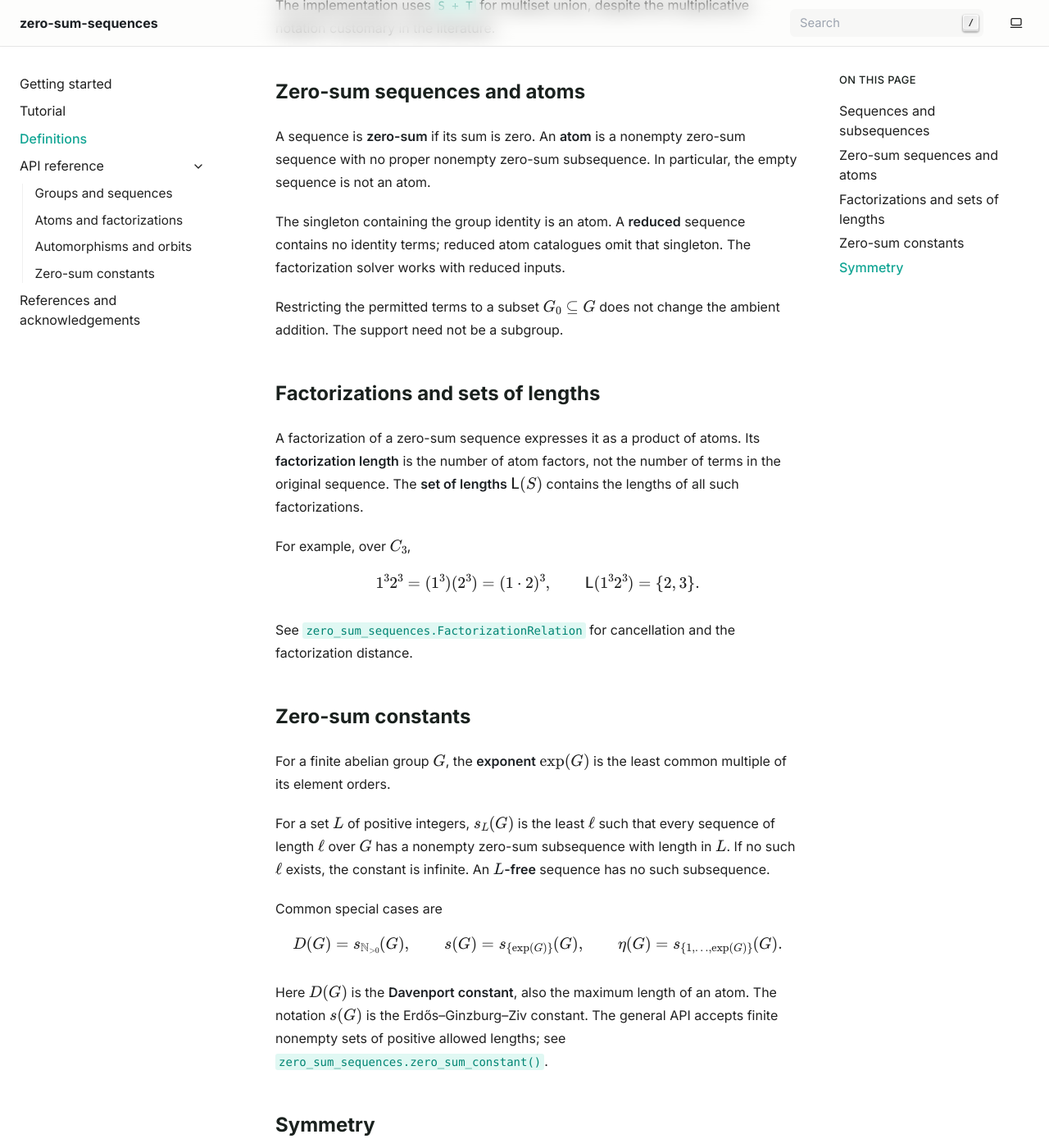
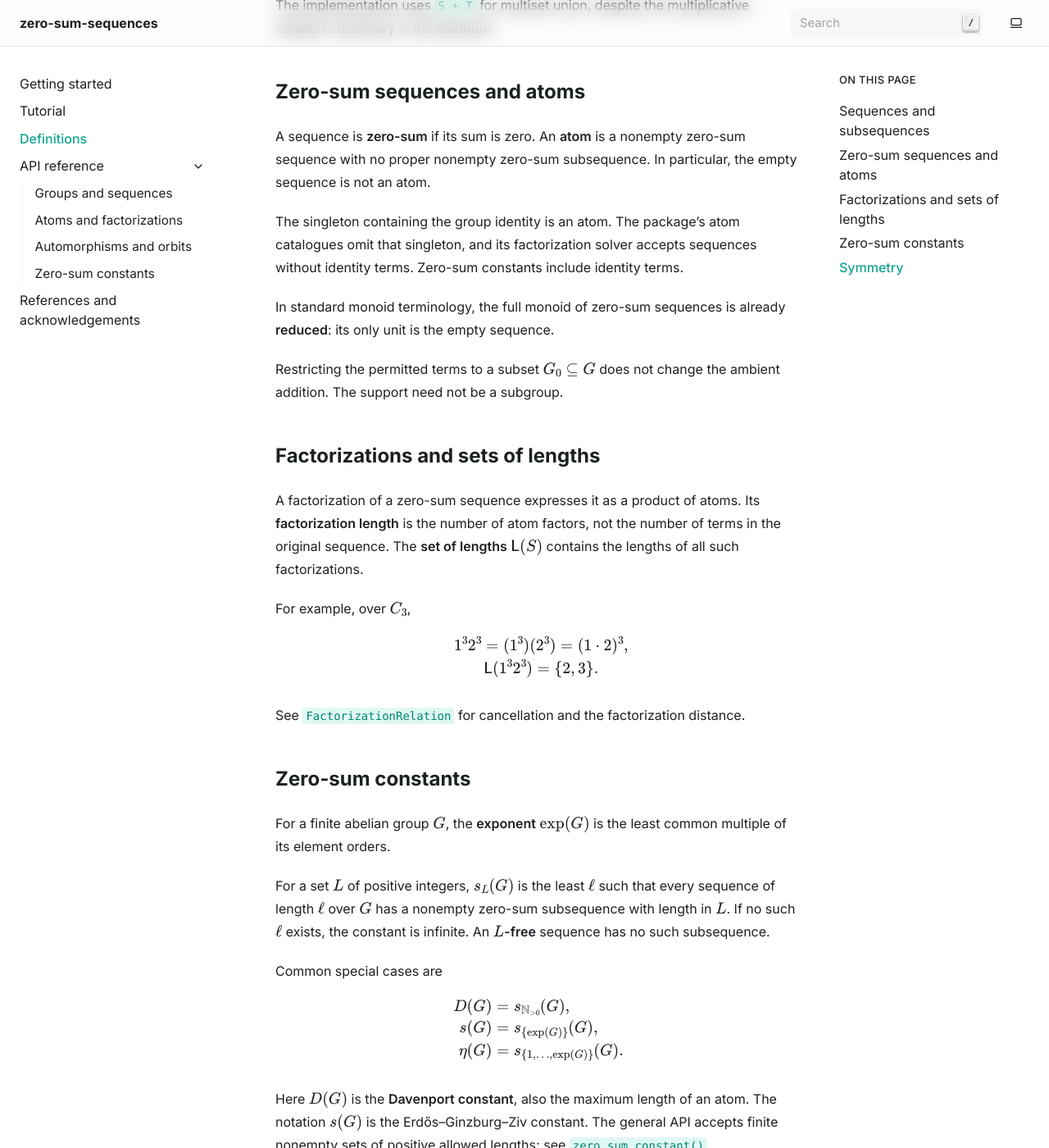
Before and after one commit to behackl/zero-sum-sequences, a Sphinx documentation site: the page built from docs/definitions.md, in a window 1280 px wide and 1400 px high, scrolled down 561 px. Shown: the whole window at 82% size. Built offline with Sphinx 7.4.7, drawn with Linux system fonts in a browser that asks for light colours; cross-references to code outside the pages are shown as plain code.

Commit message:
Refresh Shibuya docs after the library rebase
Correct identity-term terminology and completeness guidance, clarify development installation, remove obsolete audit/rebase instructions, and make displayed definitions readable on mobile. Include documentation sources in sdists while excluding generated builds.

Validation: warning-as-error HTML and 26 doctests; 13-page internal-link check; root/subdirectory browser navigation, downloads, MathJax and mobile layouts; wheel/sdist builds, extracted-sdist documentation builds, and isolated fresh-wheel smoke checks.

```diff
--- a/docs/definitions.md
+++ b/docs/definitions.md
@@ -25,9 +25,12 @@ A sequence is **zero-sum** if its sum is zero. An **atom** is a nonempty
 zero-sum sequence with no proper nonempty zero-sum subsequence. In
 particular, the empty sequence is not an atom.
 
-The singleton containing the group identity is an atom. A **reduced**
-sequence contains no identity terms; reduced atom catalogues omit that
-singleton. The factorization solver works with reduced inputs.
+The singleton containing the group identity is an atom. The package's
+atom catalogues omit that singleton, and its factorization solver accepts
+sequences without identity terms. Zero-sum constants include identity terms.
+
+In standard monoid terminology, the full monoid of zero-sum sequences is
+already **reduced**: its only unit is the empty sequence.
 
 Restricting the permitted terms to a subset $G_0\subseteq G$ does not
 change the ambient addition. The support need not be a subgroup.
@@ -42,11 +45,13 @@ $\mathsf L(S)$ contains the lengths of all such factorizations.
 For example, over $C_3$,
 
 $$
-1^3 2^3 = (1^3)(2^3) = (1\cdot 2)^3,
-\qquad \mathsf L(1^3 2^3)=\{2,3\}.
+\begin{gathered}
+1^3 2^3 = (1^3)(2^3) = (1\cdot 2)^3,\\
+\mathsf L(1^3 2^3)=\{2,3\}.
+\end{gathered}
 $$
 
-See {py:class}`zero_sum_sequences.FactorizationRelation` for cancellation
+See {py:class}`~zero_sum_sequences.FactorizationRelation` for cancellation
 and the factorization distance.
 
 ## Zero-sum constants
@@ -62,15 +67,17 @@ is infinite. An **$L$-free** sequence has no such subsequence.
 Common special cases are
 
 $$
-D(G)=s_{\mathbb N_{>0}}(G),\qquad
-s(G)=s_{\{\exp(G)\}}(G),\qquad
-\eta(G)=s_{\{1,\ldots,\exp(G)\}}(G).
+\begin{aligned}
+D(G)&=s_{\mathbb N_{>0}}(G),\\
+s(G)&=s_{\{\exp(G)\}}(G),\\
+\eta(G)&=s_{\{1,\ldots,\exp(G)\}}(G).
+\end{aligned}
 $$
 
 Here $D(G)$ is the **Davenport constant**, also the maximum length of an
 atom. The notation $s(G)$ is the Erdős–Ginzburg–Ziv constant. The general
 API accepts finite nonempty sets of positive allowed lengths; see
-{py:func}`zero_sum_sequences.zero_sum_constant`.
+{py:func}`~zero_sum_sequences.zero_sum_constant`.
 
 ## Symmetry
 
--- a/pyproject.toml
+++ b/pyproject.toml
@@ -47,10 +47,10 @@ dev = [
 packages = ["src/zero_sum_sequences"]
 
 [tool.hatch.build.targets.sdist]
+exclude = ["/docs/_build"]
 include = [
   "/benchmarks",
-  "/docs/references.bib",
-  "/docs/references.md",
+  "/docs",
   "/notebooks/tutorial.ipynb",
   "/src/zero_sum_sequences",
   "/tests",
```
Also changed, not shown: docs/README.md (+36 -93 lines), docs/getting-started.md (+16 -15 lines).
